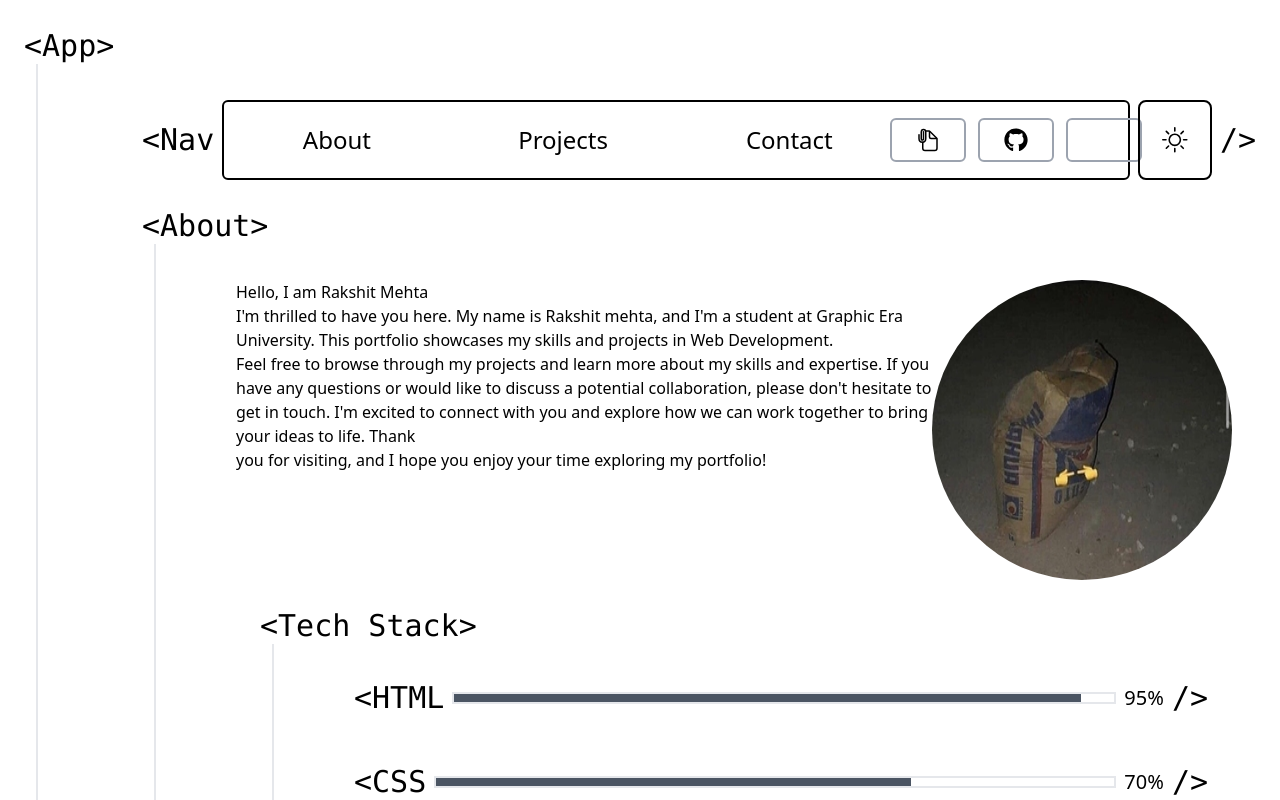
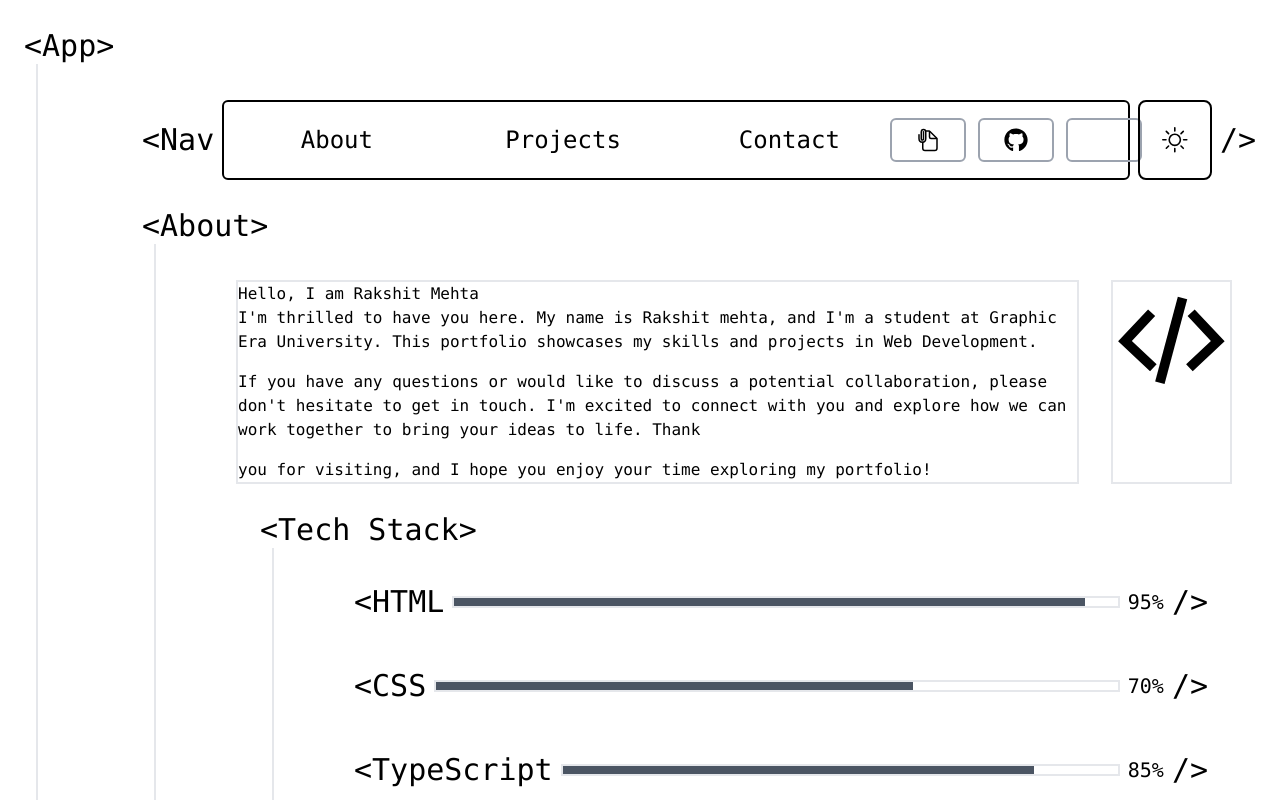
Before and after one commit to rakshit0960/personal-portfolio, a React (Vite) app: page / in a window 1280 px wide. Shown: the top 800 px of the page. Built offline with nearby package versions, Linux system fonts and the light colour scheme; some icons are missing.

Commit message:
theme contexts saves to localstorage

```diff
--- a/src/App.tsx
+++ b/src/App.tsx
@@ -1,24 +1,19 @@
 import { Route, Routes } from 'react-router-dom'
 import HomePage from './pages/HomePage'
-import { ThemeContext } from './components/contexts/ThemeContext'
-import { useState } from 'react'
+import { ThemeProvider } from './components/contexts/theme-provider'
 import AppWrapper from './components/AppWrapper'
 import NotFoundPage from './pages/NotFoundPage'
 
 function App() {
-  const [darkTheme, setDarkTheme] = useState<boolean>(false)
-
   return (
-    <div className= {darkTheme ? "dark" : ""}>
-      <ThemeContext.Provider value={{ darkTheme, setDarkTheme }}>
+    <ThemeProvider defaultTheme="system" storageKey="vite-ui-theme">
         <AppWrapper>
           <Routes>
             <Route path='*' element={<NotFoundPage />} />
             <Route path='/' element={<HomePage />} />
           </Routes>
       </AppWrapper>
-    </ThemeContext.Provider>
-    </div >
+    </ThemeProvider>
   )
 }
 
--- a/src/components/AboutMeSection.tsx
+++ b/src/components/AboutMeSection.tsx
@@ -5,7 +5,7 @@ import SkillsSection from "./SkillsSection";
 
 const AboutMeSection = forwardRef<HTMLDivElement, unknown>(function (_, ref) {
   return (
-    <div id="aboutSection" ref={ref}>
+    <div ref={ref}>
       <SectionWrapper name="About">
           <HomeSection />
           <SkillsSection />
--- a/src/components/AppWrapper.tsx
+++ b/src/components/AppWrapper.tsx
@@ -5,7 +5,7 @@ interface Prop {
 
 export default function AppWrapper({ children }: Prop) {
     return (
-        <div className="dark:bg-dark-bg dark:text-dark-text">
+        <div className="dark:bg-dark-bg dark:text-dark-text font-mono-code">
             <div className="lg:hidden">
                 {children}
             </div>
--- a/src/components/ContactComponentsList.tsx
+++ b/src/components/ContactComponentsList.tsx
@@ -3,12 +3,12 @@ import { IconContext } from "react-icons";
 import { AiOutlineMail } from 'react-icons/ai'
 import { BsTelephone } from 'react-icons/bs'
 import { FaGithub, FaLinkedin} from 'react-icons/fa6'
-import { useThemeContext } from "./contexts/ThemeContext";
+import { useTheme } from "./contexts/theme-provider";
 
 export default function ContactComponentsList() {
-  const { darkTheme } = useThemeContext()
+  const { theme: theme } = useTheme()
   return (
-    <IconContext.Provider value={{color: darkTheme ? 'white' : 'black', size: '1.2em'}}>
+    <IconContext.Provider value={{color: theme == 'dark' ? 'white' : 'black', size: '1.2em'}}>
         <div className="grid lg:gap-12 gap-4">
             <ContactComponent icon={<AiOutlineMail />} info="rakshit0960@gmail.com" link={'mailto:rakshit0960@gmail.com'} />
             <ContactComponent icon={<BsTelephone />} info="+919701011814" link={'tel:+919701011814'} />
--- a/src/components/HomeSection.tsx
+++ b/src/components/HomeSection.tsx
@@ -1,23 +1,22 @@
-import profileImage from "../../public/profile.jpg";
+import { useTheme } from "./contexts/theme-provider";
 
 export default function HomeSection() {
+  const { theme } = useTheme();
   return (
-    <div className="flex">
-      <div className="">
-        <div className="">
+    <div className="flex gap-8 center">
+      <div className="border-2 flex flex-col justify-around">
         <div className="">Hello, I am Rakshit Mehta</div>
-          <div className="">
+        <div className="flex flex-col gap-4">
           <p>
             I'm thrilled to have you here. My name is Rakshit mehta, and I'm a
             student at Graphic Era University. This portfolio showcases my
             skills and projects in Web Development.
           </p>
           <p>
-              Feel free to browse through my projects and learn more about my
-              skills and expertise. If you have any questions or would like to
-              discuss a potential collaboration, please don't hesitate to get in
-              touch. I'm excited to connect with you and explore how we can work
-              together to bring your ideas to life. Thank
+            If you have any questions or would like to discuss a potential
+            collaboration, please don't hesitate to get in touch. I'm excited to
+            connect with you and explore how we can work together to bring your
+            ideas to life. Thank
           </p>
           <p>
             you for visiting, and I hope you enjoy your time exploring my
@@ -25,8 +24,32 @@ export default function HomeSection() {
           </p>
         </div>
       </div>
+      <div className="w-[30%] border-2">
+
+        <svg viewBox="0 0 24 24" fill="none" xmlns="http://www.w3.org/2000/svg">
+          <g id="SVGRepo_bgCarrier" stroke-width="0"></g>
+          <g
+            id="SVGRepo_tracerCarrier"
+            stroke-linecap="round"
+            stroke-linejoin="round"
+          ></g>
+          <g id="SVGRepo_iconCarrier">
+            {" "}
+            <path
+              d="M13.3252 3.05011L8.66765 20.4323L10.5995 20.9499L15.257 3.56775L13.3252 3.05011Z"
+              fill={theme == 'dark' ? "#ffffff" : "#000000"}
+            ></path>{" "}
+            <path
+              d="M7.61222 18.3608L8.97161 16.9124L8.9711 16.8933L3.87681 12.1121L8.66724 7.00798L7.20892 5.63928L1.0498 12.2017L7.61222 18.3608Z"
+              fill={theme == 'dark' ? "#ffffff" : "#000000"}
+            ></path>{" "}
+            <path
+              d="M16.3883 18.3608L15.0289 16.9124L15.0294 16.8933L20.1237 12.1121L15.3333 7.00798L16.7916 5.63928L22.9507 12.2017L16.3883 18.3608Z"
+              fill={theme == 'dark' ? "#ffffff" : "#000000"}
+            ></path>{" "}
+          </g>
+        </svg>
       </div>
-      <img src={profileImage} className="rounded-full aspect-square" />
     </div>
   );
 }
--- a/src/components/NavLink.tsx
+++ b/src/components/NavLink.tsx
@@ -2,9 +2,9 @@ interface prop extends React.AnchorHTMLAttributes<HTMLAnchorElement> {
   name: string;
 }
 
-export default function NavLink({ name, href, ...properties}: prop) {
+export default function NavLink({ name, ...properties}: prop) {
   return (
-    <a className="hover:font-semibold" {...properties}>
+    <a className="hover:font-semibold cursor-pointer" {...properties}>
       {name}
     </a>
   );
--- a/src/components/ToggleThemeButton.tsx
+++ b/src/components/ToggleThemeButton.tsx
@@ -1,20 +1,26 @@
-import { MouseEventHandler} from "react"
+import { MouseEventHandler } from "react";
 import { IconContext } from "react-icons";
 import { BsMoon, BsSun } from "react-icons/bs";
-import { useThemeContext } from "./contexts/ThemeContext";
+import { useTheme } from "./contexts/theme-provider";
 
 export default function ToggleThemeButton() {
-    const {darkTheme, setDarkTheme} = useThemeContext();
+  const { theme, setTheme } = useTheme();
 
-    const toggleTheme:MouseEventHandler = () => {
-        setDarkTheme(isDark => !isDark);
-    }
+  const toggleTheme: MouseEventHandler = () => {
+    if (theme == "dark") setTheme("light");
+    else setTheme("dark");
+  };
 
   return (
-    <IconContext.Provider value={{color: darkTheme ? 'white' : 'black', size: '1.6em'}}>
-        <button onClick={toggleTheme} className="w-20 ml-2 aspect-square border-black grid place-content-center border-2 rounded-lg dark:hover:white dark:border-[#D3D3D3] dark:hover:border-white">
-            {darkTheme ? <BsMoon /> : <BsSun /> }
-        </button>
+    <IconContext.Provider
+      value={{ color: theme == 'dark' ? "white" : "black", size: "1.6em" }}
+    >
+      <button
+        onClick={toggleTheme}
+        className="w-20 ml-2 aspect-square border-black grid place-content-center border-2 rounded-lg dark:hover:white dark:border-[#D3D3D3] dark:hover:border-white"
+      >
+        {theme == 'dark' ? <BsMoon /> : <BsSun />}
+      </button>
     </IconContext.Provider>
-  )
+  );
 }
--- a/src/components/contexts/ThemeContext.ts
+++ /dev/null
@@ -1,17 +0,0 @@
-import { createContext, useContext } from "react";
-
-interface Theme {
-    darkTheme: boolean | undefined
-    setDarkTheme: React.Dispatch<React.SetStateAction<boolean>> | undefined
-}
-
-export const ThemeContext = createContext<Theme>({ darkTheme: undefined, setDarkTheme: undefined });
-
-export function useThemeContext() {
-    const {darkTheme, setDarkTheme} = useContext(ThemeContext)
-
-    if (darkTheme === undefined || setDarkTheme === undefined)
-        throw new Error('Theme Cannot contain undefined field')
-
-    return {darkTheme, setDarkTheme};
-}
--- /dev/null
+++ b/src/components/contexts/theme-provider.tsx
@@ -0,0 +1,73 @@
+import { createContext, useContext, useEffect, useState } from "react"
+
+type Theme = "dark" | "light" | "system"
+
+type ThemeProviderProps = {
+  children: React.ReactNode
+  defaultTheme?: Theme
+  storageKey?: string
+}
+
+type ThemeProviderState = {
+  theme: Theme
+  setTheme: (theme: Theme) => void
+}
+
+const initialState: ThemeProviderState = {
+  theme: "system",
+  setTheme: () => null,
+}
+
+const ThemeProviderContext = createContext<ThemeProviderState>(initialState)
+
+export function ThemeProvider({
+  children,
+  defaultTheme = "system",
+  storageKey = "vite-ui-theme",
+  ...props
+}: ThemeProviderProps) {
+  const [theme, setTheme] = useState<Theme>(
+    () => (localStorage.getItem(storageKey) as Theme) || defaultTheme
+  );
+
+  useEffect(() => {
+    const root = window.document.documentElement;
+
+    root.classList.remove("light", "dark");
+
+    if (theme === "system") {
+      const systemTheme = window.matchMedia("(prefers-color-scheme: dark)")
+        .matches
+        ? "dark"
+        : "light";
+
+      root.classList.add(systemTheme);
+      return;
+    }
+
+    root.classList.add(theme);
+  }, [theme]);
+
+  const value = {
+    theme,
+    setTheme: (theme: Theme) => {
+      localStorage.setItem(storageKey, theme);
+      setTheme(theme);
+    },
+  };
+
+  return (
+    <ThemeProviderContext.Provider  value={value} {...props}>
+      {children}
+    </ThemeProviderContext.Provider>
+  );
+}
+
+export const useTheme = () => {
+  const context = useContext(ThemeProviderContext)
+
+  if (context === undefined)
+    throw new Error("useTheme must be used within a ThemeProvider")
+
+  return context
+}
--- a/src/index.css
+++ b/src/index.css
@@ -1,7 +1,10 @@
+@import url('https://fonts.googleapis.com/css2?family=Inconsolata:wght@200..900&display=swap');
+
 @tailwind base;
 @tailwind components;
 @tailwind utilities;
 
+
 html {
     scroll-behavior: smooth;
 }
--- a/tailwind.config.js
+++ b/tailwind.config.js
@@ -20,8 +20,11 @@ export default {
         'dark-border-green': '#BCD4A4',
         'sage-green': '#BCD4A4',
         'ghost-white': '#F8F8FF',
-        'light-coral': '#F08080'
+        'light-coral': '#F08080',
       },
+      fontFamily: {
+        "mono-code": ["ui-monospace", 'Cascadia Code', 'Source Code Pro', "Menlo", "Consolas", 'DejaVu Sans Mono', "monospace"],
+      }
     },
   },
   plugins: [],
```
Lines whose indentation alone changed are shown as unchanged.
